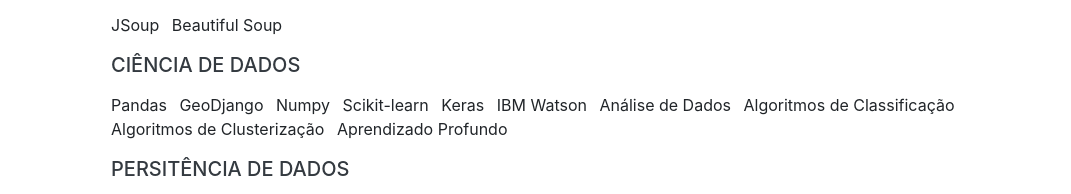
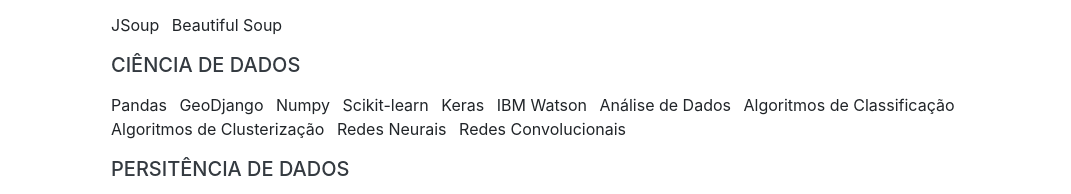
Before and after one commit to thiagogcosta/thiagogcosta.github.io, a website with bundled scripts: page index.html in a window 1280 px wide. Shown: the part 5382-5576 px from the top of the page, without its empty margins (209-1280 px from the left). Built offline with nearby package versions, Linux system fonts and the light colour scheme; a web font is replaced by a local one.

Commit message:
update cv

```diff
--- a/index.html
+++ b/index.html
@@ -372,7 +372,8 @@
           <li class="list-inline-item">Análise de Dados</li>
           <li class="list-inline-item">Algoritmos de Classificação</li>
           <li class="list-inline-item">Algoritmos de Clusterização</li>
-          <li class="list-inline-item">Aprendizado Profundo</li>
+          <li class="list-inline-item">Redes Neurais</li>
+          <li class="list-inline-item">Redes Convolucionais</li>
         </ul>
         <h5 class="mb-3">Persitência de Dados</h5>
         <ul class="list-inline">
```
